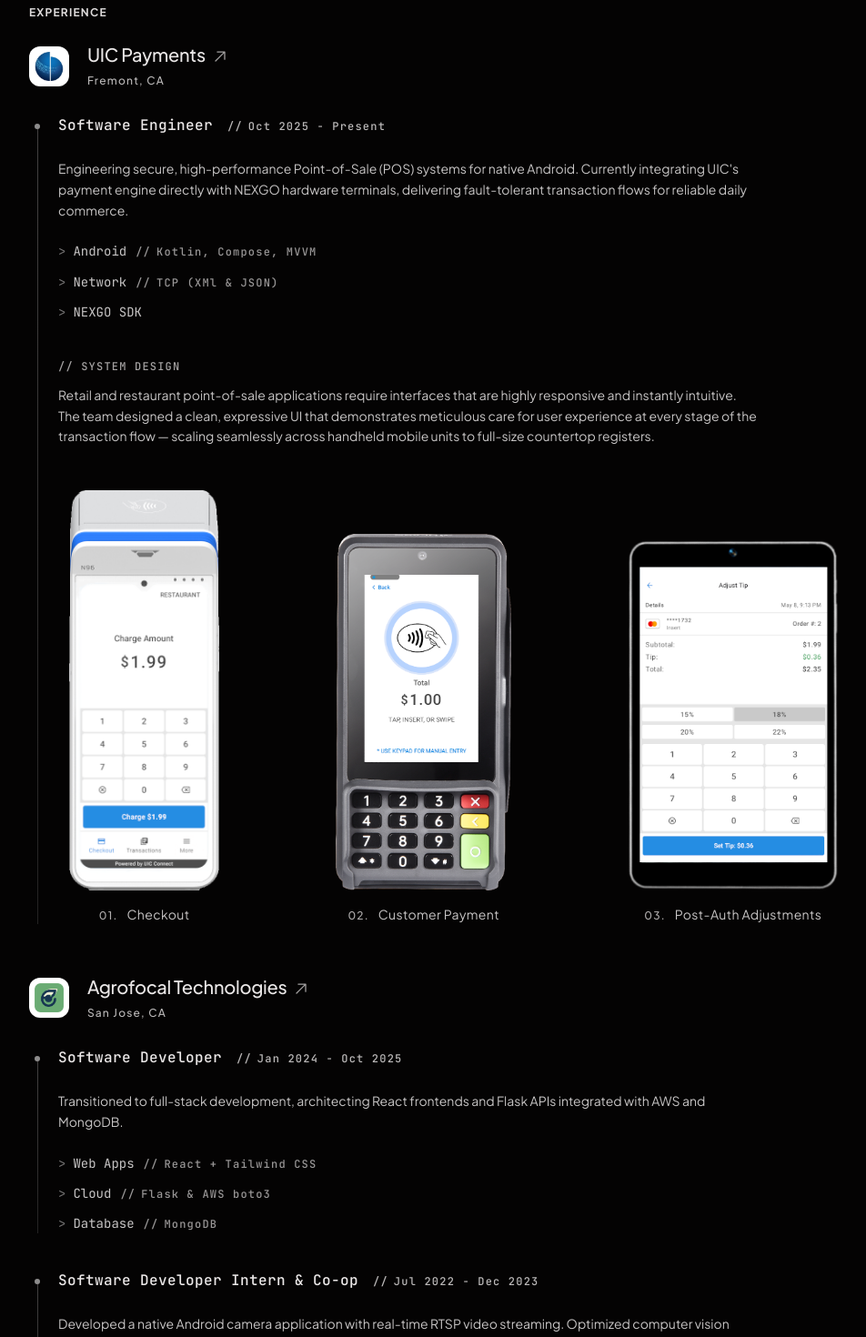
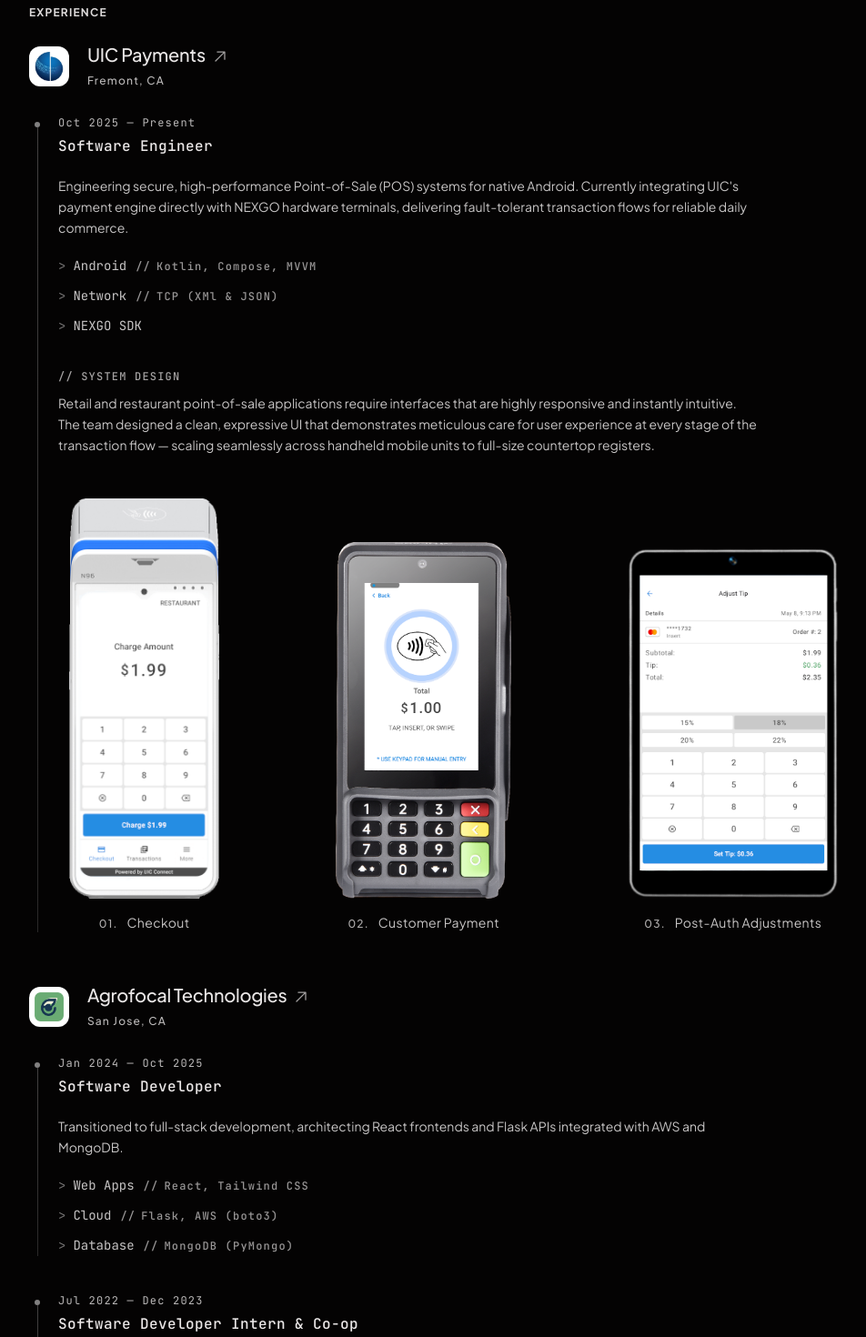
Before and after one commit to jwang9228/personal-site, a Next.js app: page / in a window 1280 px wide. Shown: the part 180-1650 px from the top of the page at 91% size, without its empty margins (0-952 px from the left). Built offline with nearby package versions, Linux system fonts and the light colour scheme.

Commit message:
Adjust experience section spacing and skill list design

```diff
--- a/src/app/components/work/Experience.tsx
+++ b/src/app/components/work/Experience.tsx
@@ -70,20 +70,15 @@
 
 function PositionSection({ position } : { position: Position }) {
   return (
-    <section className='relative flex flex-col gap-y-6 pl-8'>
-      <div className='absolute left-1.5 top-2.5 bottom-0 flex flex-col items-center w-1.5'>
-        <div className='size-1.5 rounded-full bg-primary/60 shrink-0' />
+    <section className='relative flex flex-col gap-y-5 pl-8'>
+      <div className='absolute left-1.5 top-2 bottom-0 flex flex-col items-center w-1.5'>
+        <div className='size-1.5 rounded-full bg-primary/55 shrink-0' />
         <div className='w-px h-full
-          bg-linear-to-b from-primary-muted/50 via primary-muted/50 to-primary-muted/25' />
+          bg-linear-to-b from-primary-muted/50 via primary-muted/50 to-primary-muted/30' />
       </div>
-      <hgroup className='flex flex-col tablet:flex-row items-baseline
-        gap-x-4 gap-y-1 font-mono'
-      >
+      <hgroup className='flex flex-col gap-y-1 font-mono'>
+        <span className='text-xs text-primary/80 font-normal'>{position.duration}</span>
         <h3 className='font-medium tracking-wide'>{position.title}</h3>
-        <span className='flex gap-x-1.5 text-xs text-primary/80'>
-          <span className='hidden tablet:block'>//</span>
-          <span>{position.duration}</span>
-        </span>
       </hgroup>
       <p className='text-sm text-primary/85 leading-relaxed max-w-3xl'>
         {position.description}
--- a/src/app/components/work/UIC.tsx
+++ b/src/app/components/work/UIC.tsx
@@ -37,7 +37,7 @@
 export default function UIC() {
   return (
     <div className='flex flex-col w-full'>
-      <div className='flex flex-col gap-y-2.5
+      <div className='flex flex-col gap-y-2
         pt-4 pb-12'
       >
         <span className='font-mono uppercase text-xs text-primary/70'>
--- a/src/app/lib/constants.tsx
+++ b/src/app/lib/constants.tsx
@@ -37,7 +37,7 @@
     positions: [
       {
         title: 'Software Engineer',
-        duration: 'Oct 2025 - Present',
+        duration: 'Oct 2025 — Present',
         description: [
           "Engineering secure, high-performance Point-of-Sale (POS) systems for native Android.",
           "Currently integrating UIC's payment engine directly with NEXGO hardware terminals,",
@@ -60,21 +60,21 @@
     positions: [
       {
         title: 'Software Developer',
-        duration: 'Jan 2024 - Oct 2025',
+        duration: 'Jan 2024 — Oct 2025',
         description: [
           'Transitioned to full-stack development,',
           'architecting React frontends and Flask APIs',
           'integrated with AWS and MongoDB.'
         ].join(' '),
         skills: [
-          { skill: 'Web Apps', detail: 'React + Tailwind CSS' },
-          { skill: 'Cloud', detail: 'Flask & AWS boto3' },
-          { skill: 'Database', detail: 'MongoDB' },
+          { skill: 'Web Apps', detail: 'React, Tailwind CSS' },
+          { skill: 'Cloud', detail: 'Flask, AWS (boto3)' },
+          { skill: 'Database', detail: 'MongoDB (PyMongo)' },
         ]
       },
       {
         title: 'Software Developer Intern & Co-op',
-        duration: 'Jul 2022 - Dec 2023',
+        duration: 'Jul 2022 — Dec 2023',
         description: [
           'Developed a native Android camera application with real-time RTSP',
           'video streaming. Optimized computer vision models with OpenCV algorithms',
@@ -82,7 +82,7 @@
         ].join(' '),
         skills: [
           { skill: 'Android', detail: 'OpenGL, Camera2 API' },
-          { skill: 'ML', detail: 'OpenCV & TensorRT' }
+          { skill: 'ML', detail: 'OpenCV, TensorRT' }
         ]
       }
     ]
```
